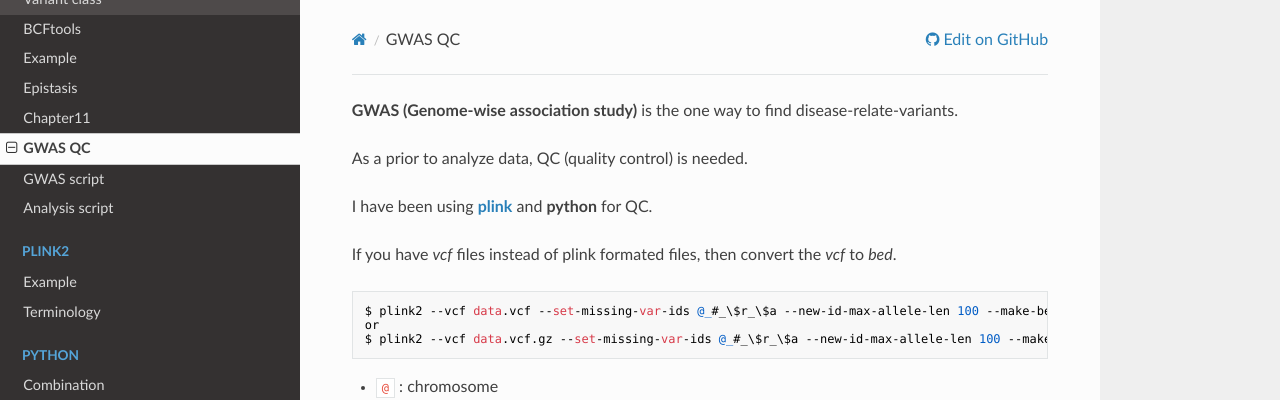
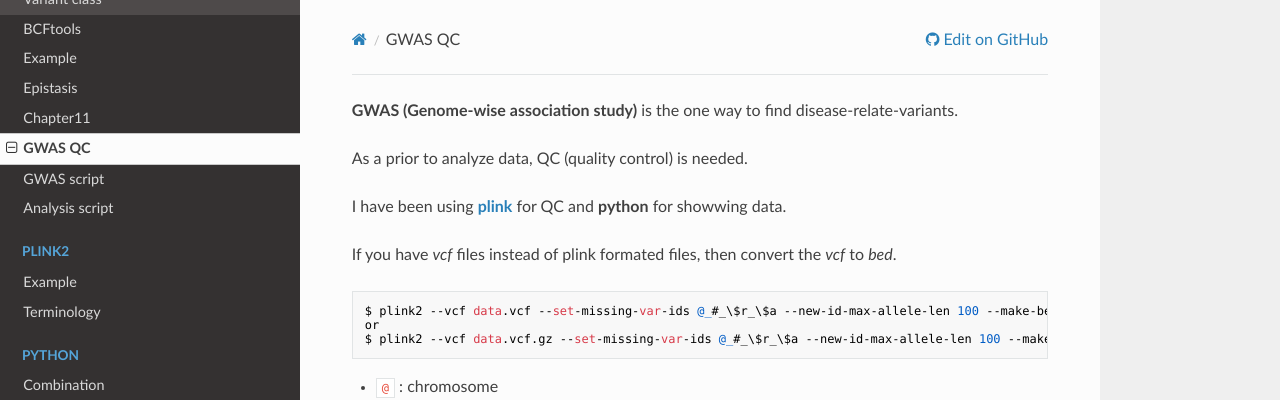
Before and after one commit to WonyoungCho/plink, an MkDocs documentation site: the page built from docs/GWAS.md, in a window 1280 px wide and 900 px high. Shown: the top 400 px of the window. Built offline with MkDocs 1.6.1, drawn with Linux system fonts in a browser that asks for light colours; nearby versions of some CDN libraries; old or Windows-style settings are respelled for this version of MkDocs.

Commit message:
Update GWAS.md

```diff
--- a/docs/GWAS.md
+++ b/docs/GWAS.md
@@ -2,7 +2,7 @@
 
 As a prior to analyze data, QC (quality control) is needed.
 
-I have been using [**plink**](https://www.cog-genomics.org/plink/2.0/) and **python** for QC.
+I have been using [**plink**](https://www.cog-genomics.org/plink/2.0/) for QC and **python** for showwing data.
 
 If you have *vcf* files instead of plink formated files, then convert the *vcf* to *bed*.
 
```
